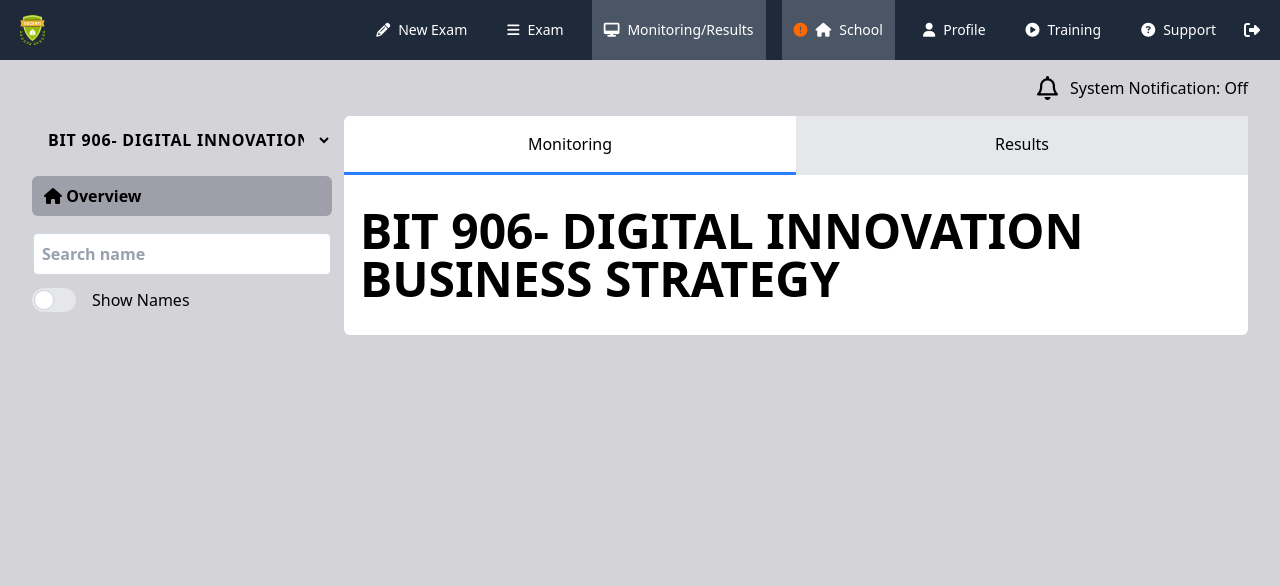
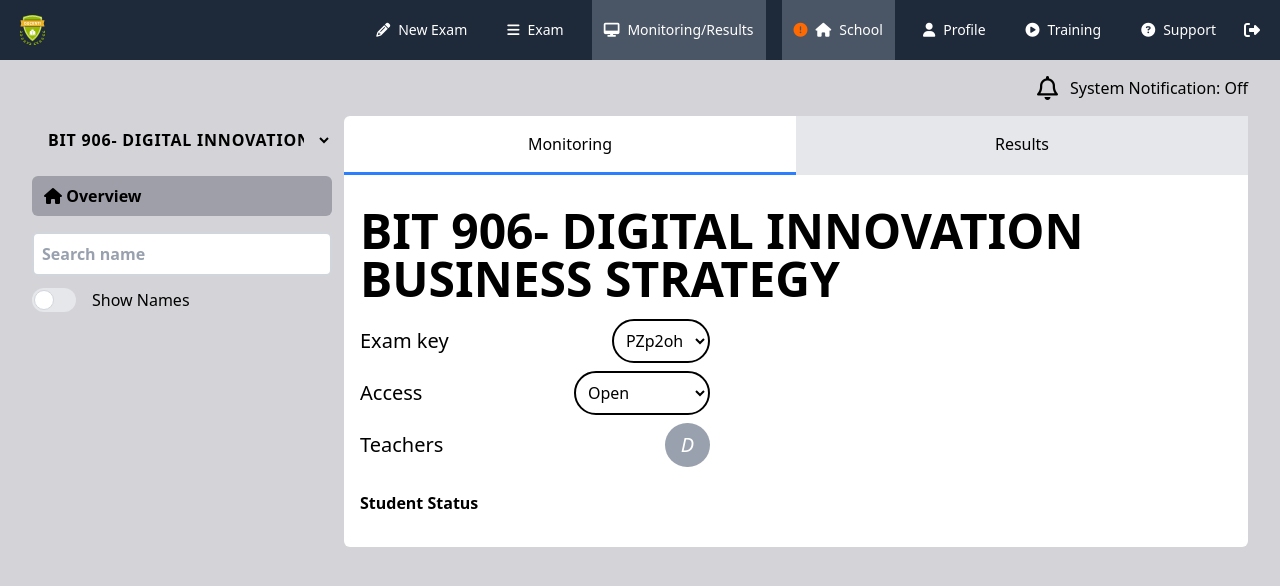
Before and after one commit to urizennnn/Exam-net, a Vue app: page /monitoring-results in a window 1280 px wide. Shown: the top 586 px of the page. Built offline with nearby package versions, Linux system fonts and the light colour scheme.

Commit message:
used defineModel in my code

```diff
--- a/src/components/AppEditor.vue
+++ b/src/components/AppEditor.vue
@@ -10,7 +10,7 @@
           <div ref="editorElement">
             <ckeditor
               v-if="editor && config"
-              v-model="localData"
+              v-model="model"
               :editor="editor"
               :config="config"
               @ready="onReady"
@@ -89,12 +89,7 @@ import {
 } from "ckeditor5";
 import "ckeditor5/ckeditor5.css";
 
-const props = defineProps({
-  modelValue: String,
-});
-const emit = defineEmits(["update:modelValue"]);
-
-const localData = ref(props.modelValue);
+const model = defineModel()
 const LICENSE_KEY = "GPL";
 const editorToolbar = useTemplateRef("editorToolbarElement");
 const isLayoutReady = ref(false);
@@ -309,19 +304,6 @@ function onReady(editor) {
 
   editorToolbar.value.appendChild(editor.ui.view.toolbar.element);
 }
-
-watch(
-  () => props.modelValue,
-  (newVal) => {
-    if (newVal !== localData.value) {
-      localData.value = newVal;
-    }
-  },
-);
-
-watch(localData, (newVal) => {
-  emit("update:modelValue", newVal);
-});
 </script>
 
 <style scoped>
--- a/src/components/AppModal.vue
+++ b/src/components/AppModal.vue
@@ -38,7 +38,7 @@
 </template>
 
 <script lang="ts" setup>
-import { watch, computed, ref, onMounted } from "vue";
+import { watch, onMounted } from "vue";
 import AppLoader from "./AppLoader.vue";
 
 const props = defineProps({
--- a/src/components/AppSelect.vue
+++ b/src/components/AppSelect.vue
@@ -1,28 +1,38 @@
 <template>
-<select v-model='internalValue'>
-
-</select>
+  <div :class="`${props.class} flex gap-6 items-center w-full justify-between`">
+    <p class="font-light text-black text-xl">{{ label }}</p>
+    <select v-model="model" class="border-2 rounded-4xl border-black p-2">
+      <option
+        v-for="(option, index) in options"
+        :key="index"
+        :value="option.value"
+      >
+        {{ option.title }}
+      </option>
+    </select>
+  </div>
 </template>
 
 <script lang="ts" setup>
-import { computed } from "vue";
+interface OptionType {
+  title: string;
+  value: string;
+}
 
 const props = defineProps({
   label: {
     type: String,
     default: "",
   },
-  modelValue: Boolean,
   class: {
     type: String,
     default: "",
   },
+  options: {
+    type: Array<OptionType>,
+    default: () => [],
+  },
 });
 
-const emit = defineEmits(["update:modelValue"]);
-
-const internalValue = computed({
-  get: () => props.modelValue,
-  set: (val: boolean) => emit("update:modelValue", val),
-});
+const model = defineModel();
 </script>
--- a/src/components/AppToggleButton.vue
+++ b/src/components/AppToggleButton.vue
@@ -2,12 +2,7 @@
   <div
     :class="`${props.class} select-none flex gap-4 capitalize items-center cursor-pointer`"
   >
-    <input
-      type="checkbox"
-      :id="id"
-      v-model="internalValue"
-      class="sr-only peer"
-    />
+    <input type="checkbox" :id="id" v-model="model" class="sr-only peer" />
     <label
       :for="id"
       class="relative w-11 h-6 bg-gray-200 peer-focus:outline-none rounded-full peer peer-checked:after:translate-x-full rtl:peer-checked:after:-translate-x-full peer-checked:after:border-white after:content-[''] after:absolute after:top-[2px] after:start-[2px] after:bg-white after:border-gray-300 after:border after:rounded-full after:h-5 after:w-5 after:transition-all peer-checked:bg-green-600"
@@ -19,27 +14,17 @@
 </template>
 
 <script lang="ts" setup>
-import { computed } from "vue";
-
 const props = defineProps({
   label: {
     type: String,
     default: "",
   },
   id: String,
-  modelValue: Boolean,
   class: {
     type: String,
     default: "",
   },
 });
 
-const emit = defineEmits(["update:modelValue"]);
-
-const internalValue = computed({
-  get: () => props.modelValue,
-  set: (val: boolean) => emit("update:modelValue", val),
-});
+const model = defineModel();
 </script>
-
-<style scoped></style>
--- a/src/components/NewExam/AppAnswerType.vue
+++ b/src/components/NewExam/AppAnswerType.vue
@@ -3,7 +3,7 @@
     type="checkbox"
     :id="`checkbox-${id}`"
     :name="tag"
-    v-model="internalValue"
+    v-model="model"
   />
   <label :for="`checkbox-${id}`" class="flex flex-col gap-2 text-center z-0">
     <div
@@ -19,13 +19,10 @@
 </template>
 
 <script lang="ts" setup>
-import { computed } from "vue";
-
-const props = defineProps({
+defineProps({
   id: Number,
   label: String,
   tag: String,
-  modelValue: Boolean,
   icon: String,
   auto: {
     type: Boolean,
@@ -33,12 +30,7 @@ const props = defineProps({
   },
 });
 
-const emit = defineEmits(["update:modelValue"]);
-
-const internalValue = computed({
-  get: () => props.modelValue,
-  set: (val: boolean) => emit("update:modelValue", val),
-});
+const model = defineModel()
 </script>
 
 <style scoped>
--- a/src/components/NewExam/AppCardRadio.vue
+++ b/src/components/NewExam/AppCardRadio.vue
@@ -4,8 +4,7 @@
     :id="`card-${id}`"
     name="AppCardRadio"
     :value="value"
-    :checked="value === modelValue"
-    @change="updateValue(value)"
+    v-model="model"
     @click="handleClick"
   />
   <label
@@ -31,7 +30,7 @@
         >
           <p
             v-for="(text, index) in top"
-            :key="text"
+            :key="index"
             :class="`w-8 sm:w-10 h-8 sm:h-10 ${index % 2 === 1 ? 'bg-[#0968a7]' : 'bg-[#e92b2b]'} rounded-md flex justify-center items-center`"
           >
             {{ text }}
@@ -55,14 +54,11 @@ defineProps({
   label: String,
   top: [String, Array],
   value: String,
-  modelValue: String,
 });
 
-const emit = defineEmits(["update:modelValue", "click"]);
+const model = defineModel({required: false})
 
-const updateValue = (value: string) => {
-  emit("update:modelValue", value);
-};
+const emit = defineEmits(["click"]);
 
 function handleClick(event: Event) {
   emit("click", event);
--- a/src/pages/MonitoringResults/MonitoringResults.vue
+++ b/src/pages/MonitoringResults/MonitoringResults.vue
@@ -43,9 +43,30 @@
           <!-- main section -->
           <main class="py-8 px-4">
             <h1 class="text-black text-5xl font-bold">{{ examTitle }}</h1>
-            <div>
-            </div>
-            <div></div>
+            <section class="flex gap-2 mt-4">
+              <div class="flex flex-col gap-2 w-full max-w-[350px]">
+                <template v-for="(details, index) in examDetails" :key="index">
+                  <AppSelect
+                    :label="details.label"
+                    :options="details.options"
+                    v-model="details.value"
+                  />
+                </template>
+                <p
+                  class="flex gap-6 items-center font-light text-black text-xl justify-between"
+                >
+                  Teachers
+                  <i
+                    class="py-2 px-4 bg-gray-400 text-white rounded-full select-none"
+                    >D</i
+                  >
+                </p>
+                <div class="mt-4">
+                  <h4 class="font-bold">Student Status</h4>
+                </div>
+              </div>
+              <div></div>
+            </section>
           </main>
         </div>
       </section>
@@ -57,6 +78,7 @@
 import { ref } from "vue";
 import AppInput from "../../components/AppInput.vue";
 import AppToggleButton from "../../components/AppToggleButton.vue";
+import AppSelect from "../../components/AppSelect.vue";
 
 const allAvailableExams = ref([
   {
@@ -78,6 +100,24 @@ const tabs = ref([
   },
 ]);
 
+const examDetails = ref([
+  {
+    label: "Exam key",
+    options: [{ title: "PZp2oh", value: "PZp2oh" }],
+    value: "PZp2oh",
+  },
+  {
+    label: "Access",
+    value: "open",
+    options: [
+      { title: "Open", value: "open" },
+      { title: "Closed", value: "closed" },
+      { title: "Discoverable", value: "discoverable" },
+      { title: "Scheduled", value: "scheduled" },
+    ],
+  },
+]);
+
 const handleTabSwitch = (tabindex: number) => {
   tabs.value.map((tab, index) => {
     tab.isActive = tabindex === index;
--- a/src/pages/NewExam/NewQuestion.vue
+++ b/src/pages/NewExam/NewQuestion.vue
@@ -199,7 +199,7 @@ onMounted(() => {
   ) {
     newExamStore.formStepTwoCounter = 3;
     const content = documentStore.result;
-    console.log(content)
+    console.log(content);
     if (content) {
       newExamStore.editorContent = content;
       localStorage.setItem("editorContent", `${content}`);
```
Also changed, not shown: src/store/server/document.ts (line endings or trailing spaces).
